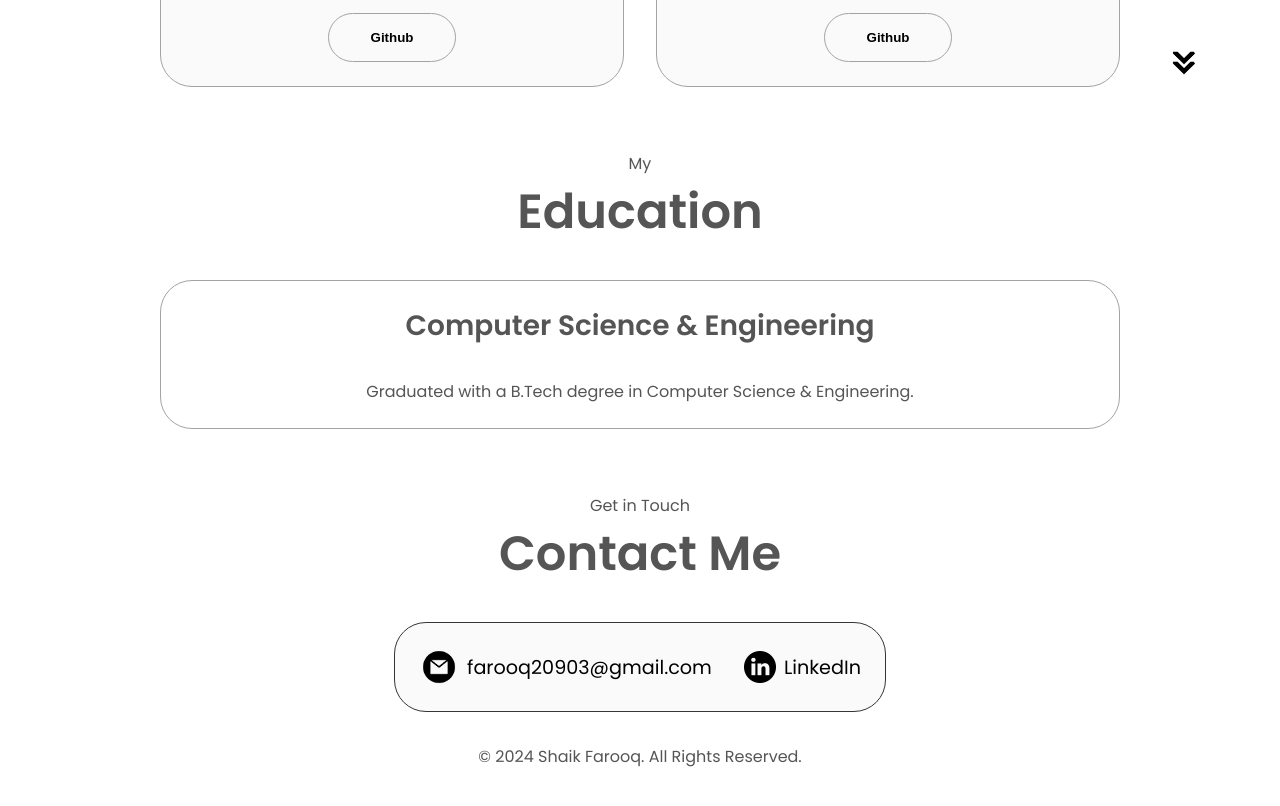
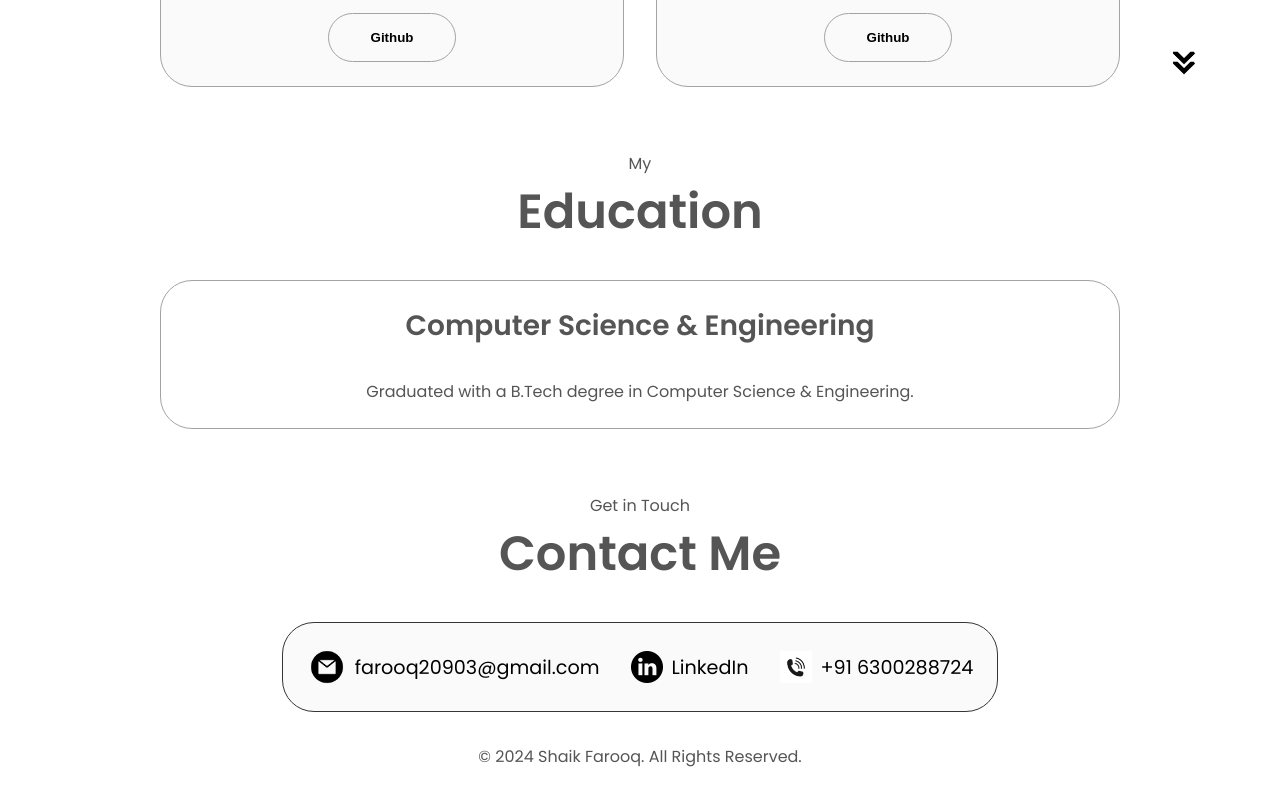
Before and after one commit to farooqshaik296/Farooq_portfolio, a plain HTML site: page index.html in a window 1280 px wide. Shown: the part 2285-3091 px from the top of the page. Drawn offline with Linux system fonts and the light colour scheme.

Commit message:
Update index.html

```diff
--- a/index.html
+++ b/index.html
@@ -251,6 +251,14 @@
               />
               <p><a href="https://www.linkedin.com/in/shaik-farooq-ab2b20228/">LinkedIn</a></p>
             </div>
+            <div class="contact-info-container">
+              <img
+                src="./assets/dail_logo.jpg"
+                alt="Phone icon"
+                class="icon contact-icon"
+              />
+              <p><a href="tel:+916300288724">+91 6300288724</a></p>
+            </div>
           </div>
         </section>
 
```
Lines whose indentation alone changed are shown as unchanged.
